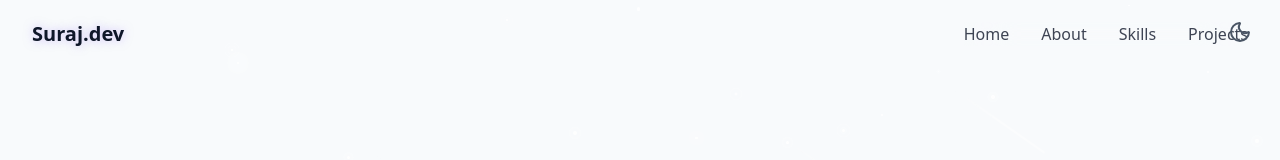
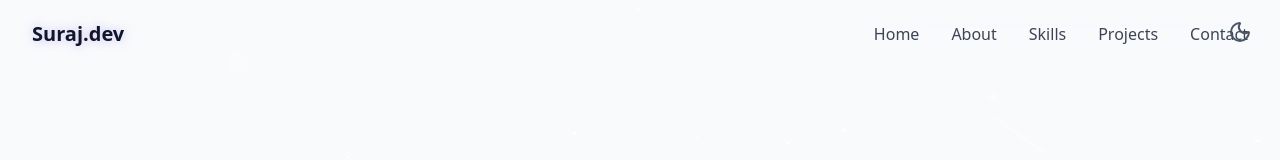
Before and after one commit to Surajnairx/portfolio-react-tailwindcss, a React (Vite) app: page / in a window 1280 px wide. Shown: the top 160 px of the page. Built offline with nearby package versions, Linux system fonts and the light colour scheme.

Commit message:
feat: add Contact navigation to the Navbar component

```diff
--- a/src/components/Navbar.jsx
+++ b/src/components/Navbar.jsx
@@ -1,9 +1,11 @@
 import React, { useEffect, useState } from "react";
+import { href } from "react-router-dom";
 const navItems = [
   { name: "Home", href: "#home" },
   { name: "About", href: "#about" },
   { name: "Skills", href: "#skills" },
   { name: "Projects", href: "#projects" },
+  { name: "Contact", href: "#contact" },
 ];
 function Navbar() {
   const [isScrolled, setIsScrolled] = useState(false);
```
